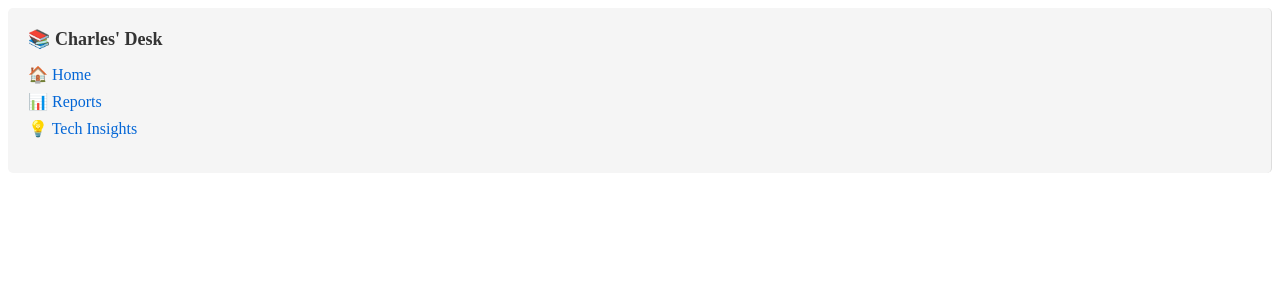
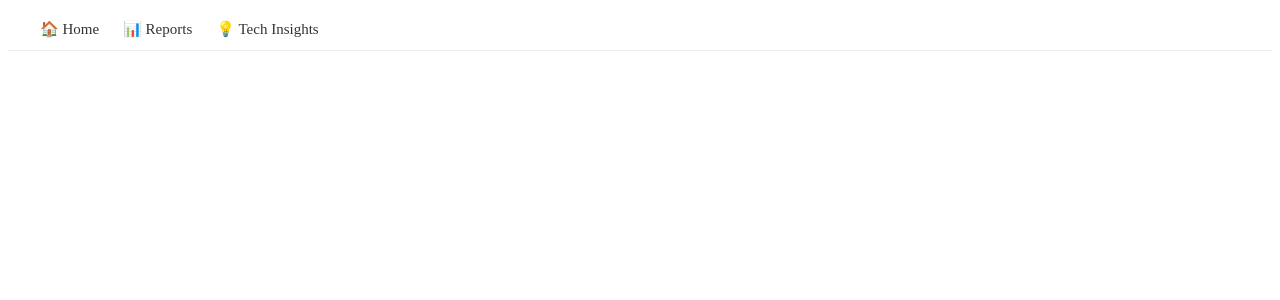
Before and after one commit to ParkCharles/charles-desk, a Jekyll site: the page _includes/navigation.html, which Jekyll copies as it is, in a window 1280 px wide. Shown: the top 300 px of the page. Built offline with Jekyll 4.4.1, drawn with Linux system fonts in a browser that asks for light colours.

Commit message:
Fix broken post links and simplify navigation header
Link fixes:
- Update index.md: 2025-01-15 → 2026-01-31 post links
- Update reports.md: 2025-01-15 → 2026-01-31 post links
- Update technical-analysis.md: 2025-01-20 → 2026-01-31 post links
- Update all permalink paths to match new dates (/posts/2025/... → /posts/2026/...)

Navigation redesign:
- Remove nav-header (Charles' Desk title) for cleaner look
- Simplify to horizontal navigation bar with just 3 links
- Update CSS to use flexbox horizontal layout
- Remove sidebar-style styling
- Add subtle bottom border instead of right border
- Responsive mobile navigation

Co-Authored-By: Claude Haiku 4.5 <noreply@anthropic.com>

```diff
--- a/_includes/navigation.html
+++ b/_includes/navigation.html
@@ -1,65 +1,54 @@
 <nav class="main-nav">
-  <div class="nav-container">
-    <div class="nav-header">
-      <h3>📚 Charles' Desk</h3>
-    </div>
-
-    <ul class="nav-menu">
-      <li><a href="{{ site.baseurl }}/" class="nav-link">🏠 Home</a></li>
-      <li><a href="{{ site.baseurl }}/reports" class="nav-link">📊 Reports</a></li>
-      <li><a href="{{ site.baseurl }}/technical-analysis" class="nav-link">💡 Tech Insights</a></li>
-    </ul>
-  </div>
+  <ul class="nav-menu">
+    <li><a href="{{ site.baseurl }}/" class="nav-link">🏠 Home</a></li>
+    <li><a href="{{ site.baseurl }}/reports" class="nav-link">📊 Reports</a></li>
+    <li><a href="{{ site.baseurl }}/technical-analysis" class="nav-link">💡 Tech Insights</a></li>
+  </ul>
 </nav>
 
 <style>
 .main-nav {
-  background: #f5f5f5;
-  border-right: 1px solid #ddd;
-  padding: 20px;
+  background: #ffffff;
+  border-bottom: 1px solid #eee;
+  padding: 12px 0;
   margin-bottom: 20px;
-  border-radius: 5px;
-}
-
-.nav-container {
-  max-width: 300px;
-}
-
-.nav-header h3 {
-  margin: 0 0 15px 0;
-  color: #333;
-  font-size: 18px;
 }
 
 .nav-menu {
   list-style: none;
   padding: 0;
-  margin: 0 0 15px 0;
+  margin: 0;
+  display: flex;
+  gap: 24px;
+  max-width: 1200px;
+  margin: 0 auto;
+  padding: 0 20px;
 }
 
 .nav-menu li {
-  margin: 8px 0;
+  margin: 0;
 }
 
 .nav-link {
-  color: #0366d6;
+  color: #333;
   text-decoration: none;
   font-weight: 500;
+  font-size: 15px;
+  transition: color 0.2s;
 }
 
 .nav-link:hover {
-  text-decoration: underline;
+  color: #0366d6;
 }
 
-
 @media (max-width: 768px) {
-  .main-nav {
-    margin: 10px 0;
-    padding: 15px;
+  .nav-menu {
+    gap: 12px;
+    padding: 0 15px;
   }
 
-  .nav-container {
-    max-width: 100%;
+  .nav-link {
+    font-size: 14px;
   }
 }
 </style>
```
Also changed, not shown: index.md (+2 -2 lines), reports.md (+2 -2 lines), technical-analysis.md (+2 -2 lines).
